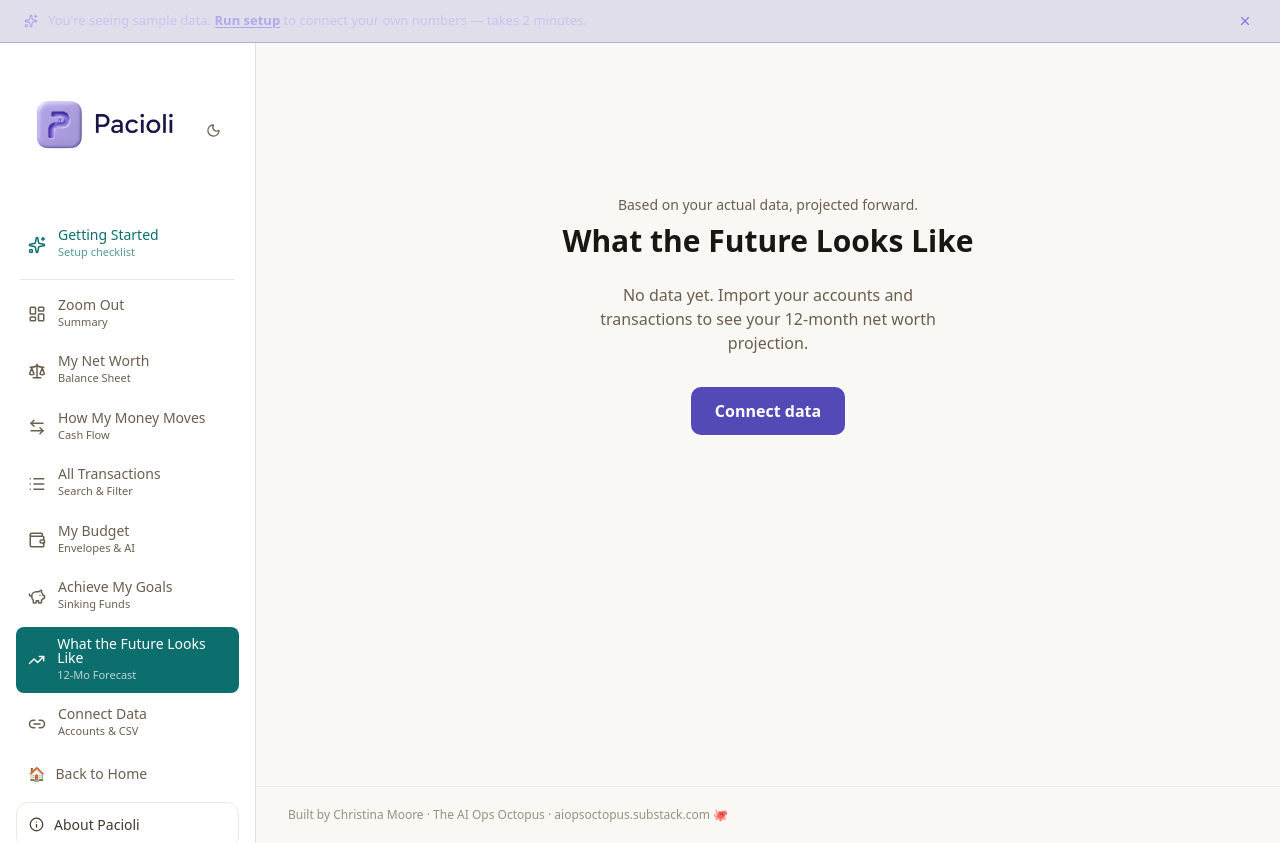
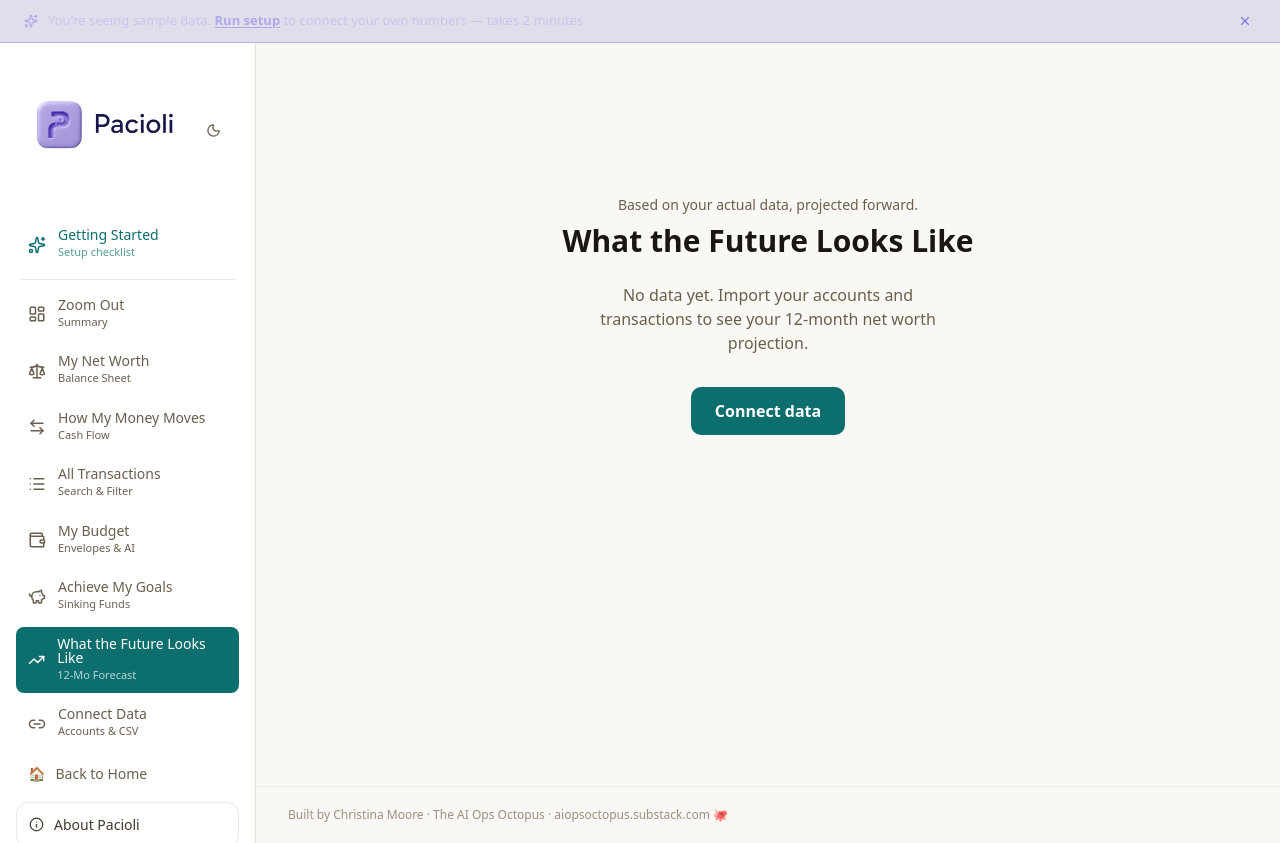
Before and after one commit to aiopsoctopus/pacioli, a Next.js app: page /forecast in a window 1280 px wide. Built offline with nearby package versions, Linux system fonts and the light colour scheme; a web font is replaced by a local one.

Commit message:
Forecast: replace indigo CTA

```diff
--- a/app/(dashboard)/forecast/page.tsx
+++ b/app/(dashboard)/forecast/page.tsx
@@ -162,7 +162,7 @@ export default function ForecastView() {
       <p className="pacioli-text-muted text-sm mb-1">Based on your actual data, projected forward.</p>
       <h2 className="text-3xl font-bold pacioli-text-primary mt-1 mb-6">What the Future Looks Like</h2>
       <p className="pacioli-text-muted mb-8 max-w-sm">No data yet. Import your accounts and transactions to see your 12-month net worth projection.</p>
-      <a href="/connect" style={{ display:"inline-flex", alignItems:"center", gap:8, background:"#534AB7", color:"#fff", padding:"12px 24px", borderRadius:10, fontWeight:600, textDecoration:"none" }}>
+      <a href="/connect" style={{ display:"inline-flex", alignItems:"center", gap:8, background:"#0d6e6e", color:"#fff", padding:"12px 24px", borderRadius:10, fontWeight:600, textDecoration:"none" }}>
         Connect data
       </a>
     </div>
```
